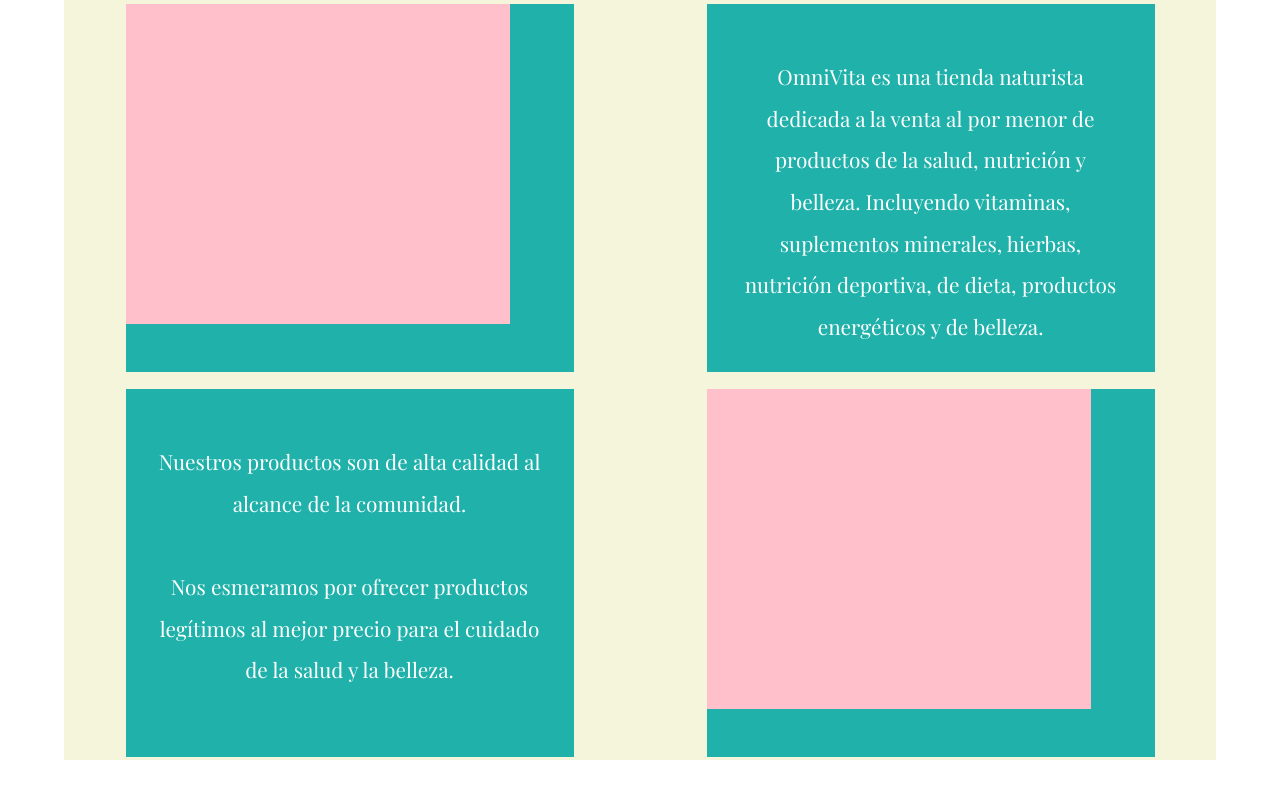
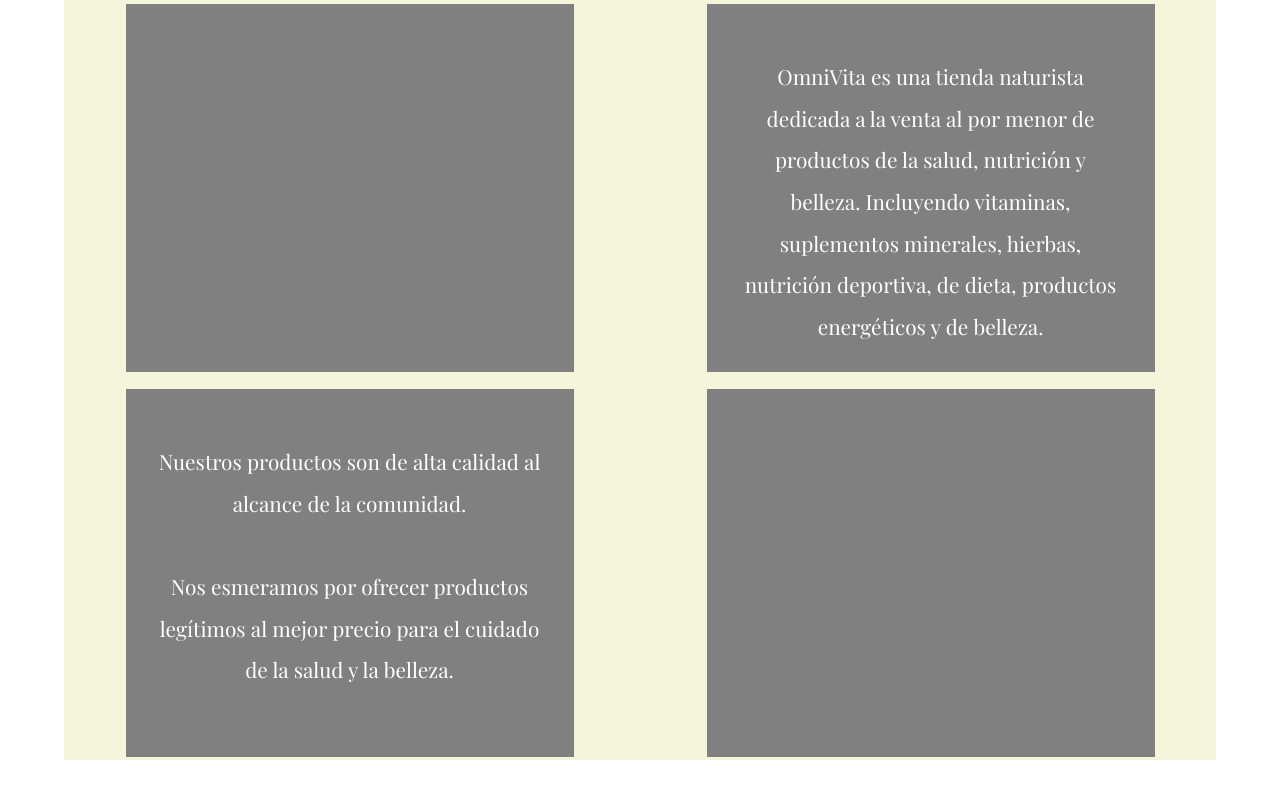
Before and after one commit to makeespresso/omnivita, a React (Create React App) app in the folder omnivitatiendanaturista/: page / in a window 1280 px wide. Built offline with nearby package versions, Linux system fonts and the light colour scheme.

Commit message:
Content Component update. Grids placed

```diff
--- a/omnivitatiendanaturista/src/App.css
+++ b/omnivitatiendanaturista/src/App.css
@@ -134,13 +134,14 @@
   grid-template-columns: 1fr 1fr;
   grid-template-rows: 1fr 1fr;
   grid-gap: 10px 10px;
-  align-content: center;
+  justify-content: center;
 }
 .cell{
-  background-color: lightseagreen;
+  background-color: gray;
   margin: auto;
   height: 46vh;
   width: 35vw;
+justify-content: center;
 }
 .cell p {
   color: white;
@@ -151,10 +152,11 @@
 }
 
 .content-image{
-  height: 40vh;
-  width: 30vw;
-  background: pink;
+  height: 100%;
+  width: 100%;
   object-fit: fill;
+  margin: auto;
+
 }
 
 .cell-1 {
```
